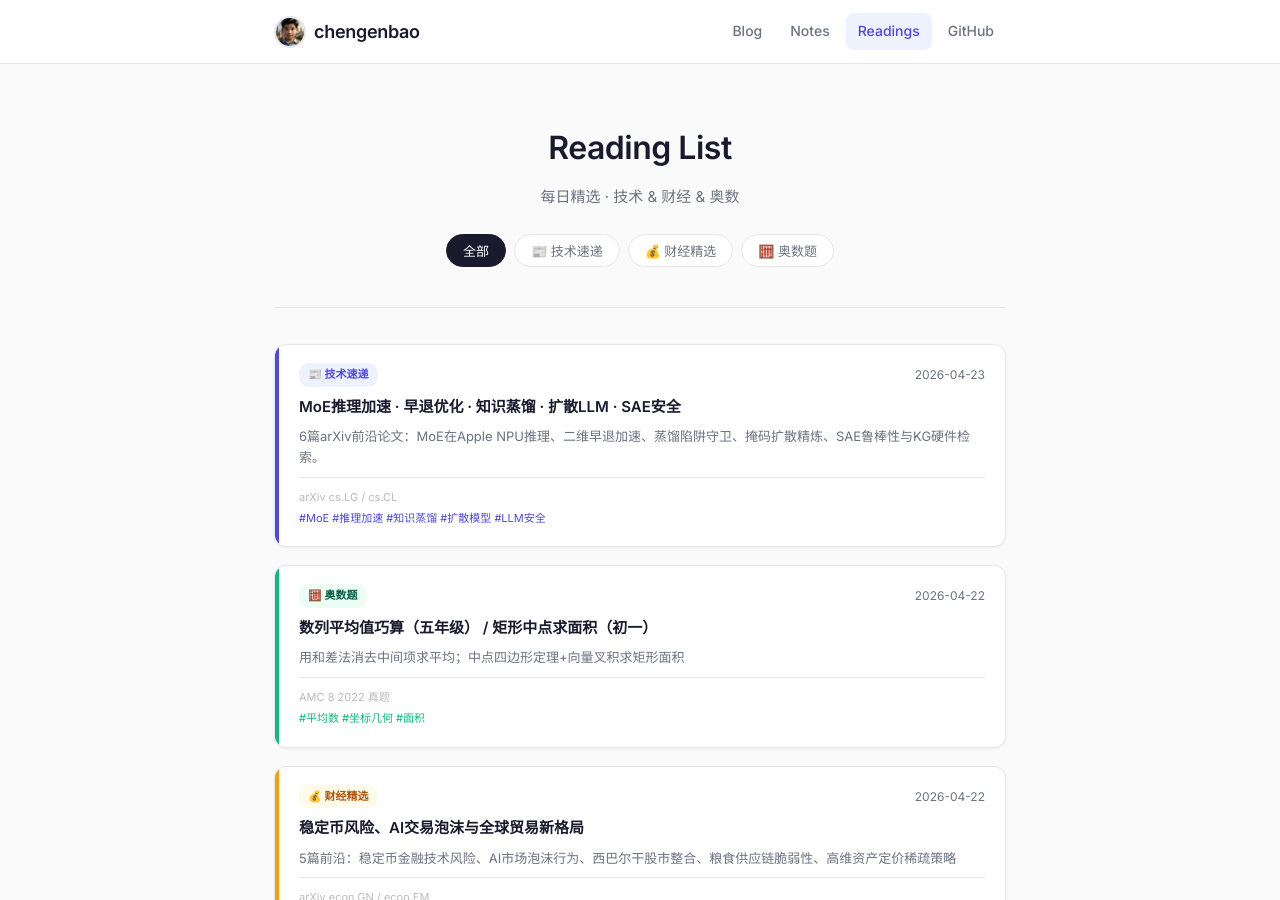
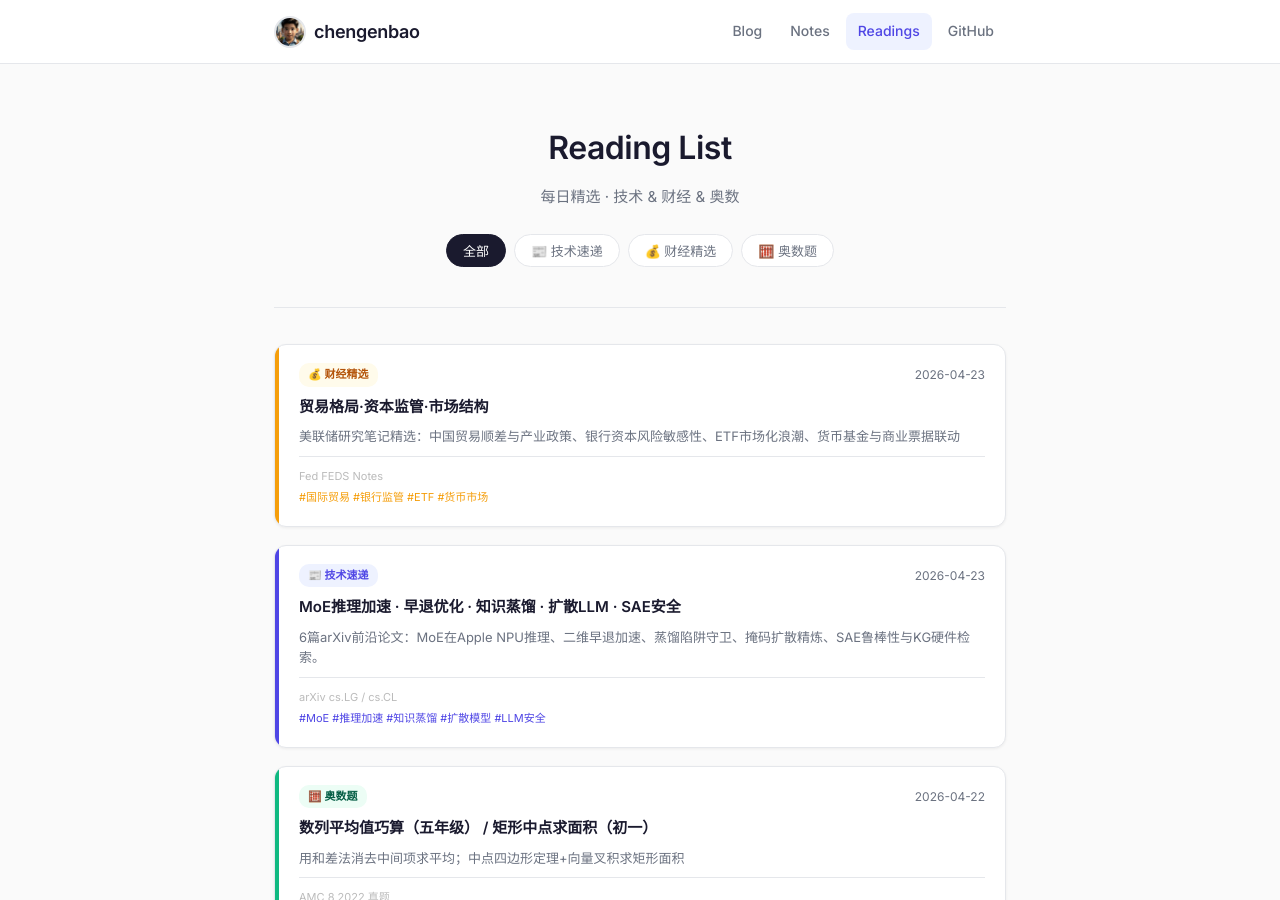
Before and after one commit to chengenbao/chengenbao.github.io, a Jekyll site: the page built from reading-list/index.md, in a window 1280 px wide and 900 px high. Built offline with Jekyll 4.4.1, drawn with Linux system fonts in a browser that asks for light colours.

Commit message:
update index: add finance card 2026-04-23

```diff
--- a/reading-list/index.md
+++ b/reading-list/index.md
@@ -18,6 +18,22 @@
   </div>
 
   <div class="rl-grid">
+<a class="rl-card finance" href="/reading-list/2026-04-23-finance-daily/">
+  <div class="rl-accent"></div>
+  <div class="rl-body">
+    <div class="rl-top">
+      <span class="rl-badge finance">💰 财经精选</span>
+      <time>2026-04-23</time>
+    </div>
+    <h2>贸易格局·资本监管·市场结构</h2>
+    <p>美联储研究笔记精选：中国贸易顺差与产业政策、银行资本风险敏感性、ETF市场化浪潮、货币基金与商业票据联动</p>
+    <div class="rl-meta">
+      <span class="rl-source">Fed FEDS Notes</span>
+      <span class="rl-tags">#国际贸易 #银行监管 #ETF #货币市场</span>
+    </div>
+  </div>
+</a>
+
 <a class="rl-card tech" href="/reading-list/2026-04-23-tech-daily/">
   <div class="rl-accent"></div>
   <div class="rl-body">
```
